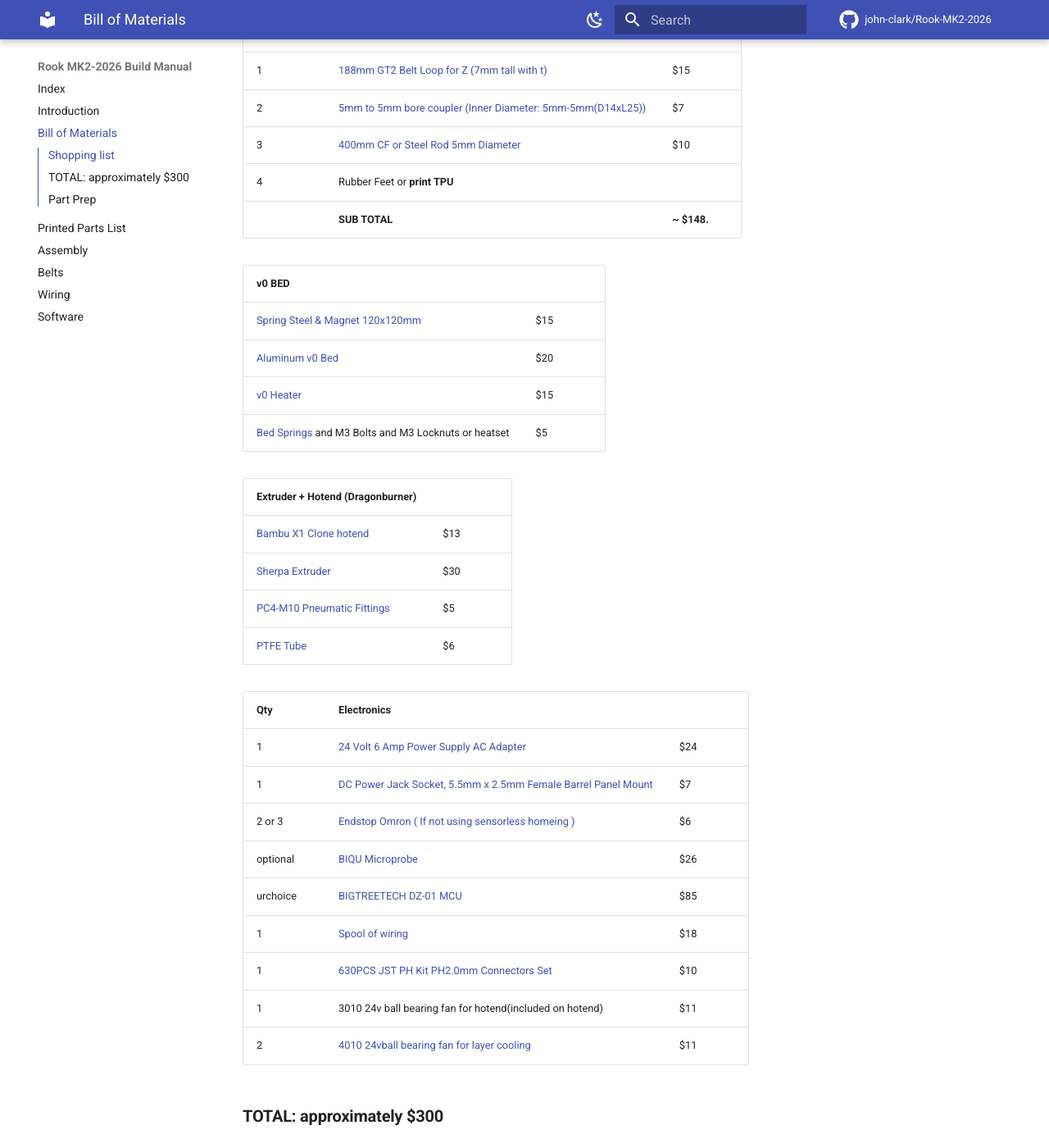
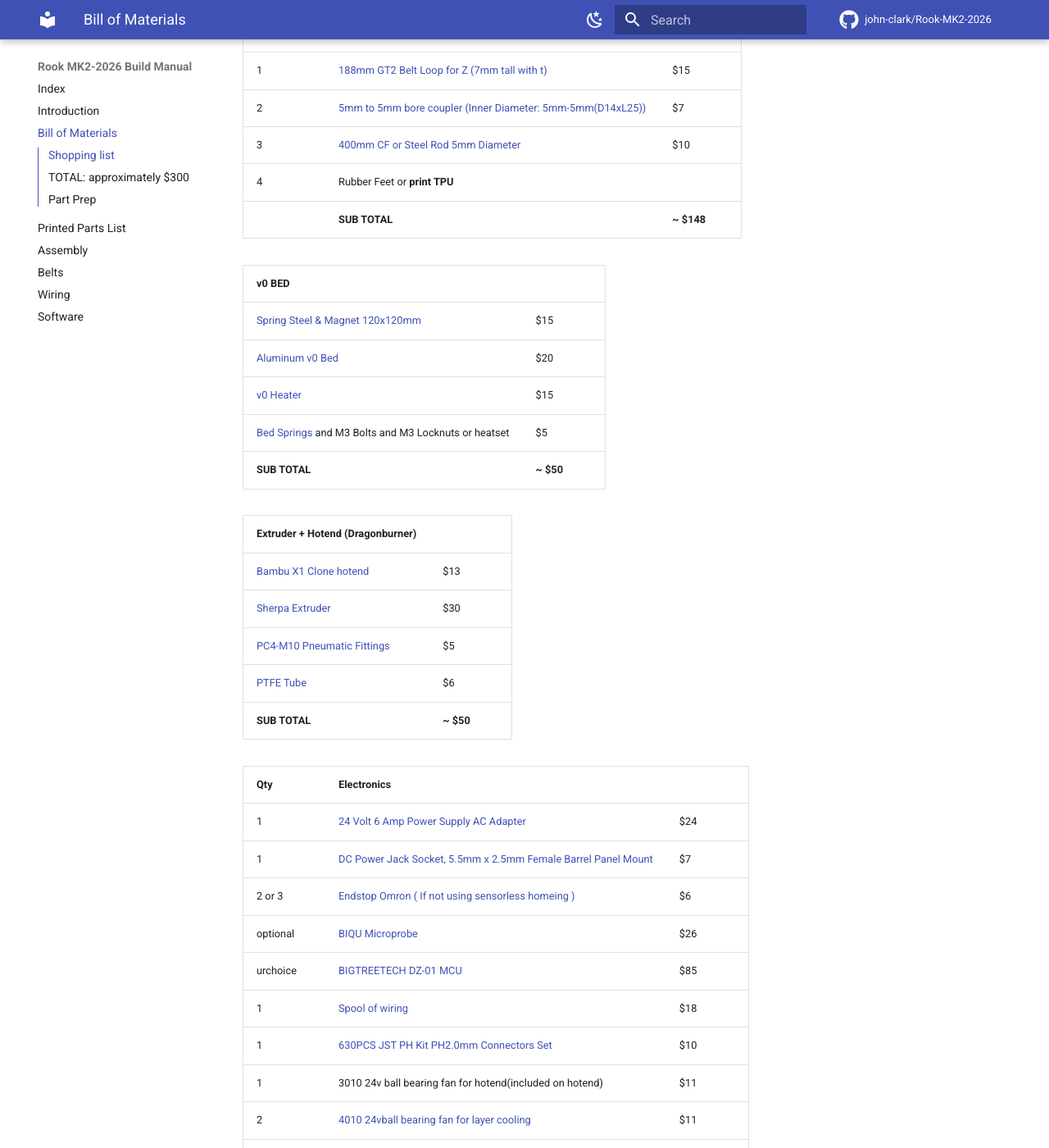
Before and after one commit to john-clark/Rook-MK2-2026, an MkDocs documentation site: the page built from docs/bom.md, in a window 1280 px wide and 1400 px high, scrolled down 936 px. Shown: the whole window at 82% size. Built offline with MkDocs 1.6.1 and Material for MkDocs 9.7.7, drawn with Linux system fonts in a browser that asks for light colours; comment, search, counter and statistics services are not loaded.

Commit message:
Update bom.md

```diff
--- a/docs/bom.md
+++ b/docs/bom.md
@@ -29,7 +29,7 @@
 | 2 | [5mm to 5mm bore coupler (Inner Diameter: 5mm-5mm(D14xL25))](https://www.amazon.com/Skweawert-5mm-Connector-Aluminum-Accessories/dp/B0DC6XWJSC) | $7 |
 | 3 | [400mm CF or Steel Rod 5mm Diameter](https://www.amazon.com/FOCMKEAS-Carbon-5mm-400mm-Airplane/dp/B0DGF22XY8) | $10 |
 | 4 | Rubber Feet or **print TPU** |   |
-| | **SUB TOTAL** | **~ $148.** |
+| | **SUB TOTAL** | **~ $148** |
 
 | v0 BED |   |
 | --- | --- |
@@ -37,6 +37,7 @@
 | [Aluminum v0 Bed](https://www.amazon.com/ASHATA-Support-Printer-Replacement-Aluminum/dp/B0C53VNLFC) | $20 |
 | [v0 Heater](https://www.amazon.com/Temperature-120X120-Silicone-Adhesive-Monoprice/dp/B08BNR7ZS9) | $15 |
 | [Bed Springs](https://www.amazon.com/BlingKingdom-Leveling-Compression-Connection-Creality/dp/B0CMT5GQG1) and M3 Bolts and M3 Locknuts or heatset | $5 |
+| **SUB TOTAL** | **~ $50** |
 
 | Extruder + Hotend (Dragonburner) |   |
 | --- | --- |
@@ -44,6 +45,7 @@
 | [Sherpa Extruder](https://www.amazon.com/Accessories-Lightweight-Extruder-Compatible-Ender3v2/dp/B0CNPG9QB2) | $30 |
 | [PC4-M10 Pneumatic Fittings](https://www.amazon.com/StLiSuYmx-Pneumatic-Connector-Fittings-Compatible/dp/B0F62FZK4R) | $5 |
 | [PTFE Tube](https://www.amazon.com/16-4ft-PTFE-Teflon-1-75mm-Filament/dp/B0F5HK1F3S) | $6 |
+| **SUB TOTAL** | **~ $50** |
 
 | Qty | Electronics |   |
 | --- | --- | --- |
@@ -56,6 +58,7 @@
 | 1 | [630PCS JST PH Kit PH2.0mm Connectors Set](https://www.amazon.com/EGSCST-Connector-PH2-0mm-Terminal-Connectors/dp/B0FJ8P8VYQ) | $10 |
 | 1 | 3010 24v ball bearing fan for hotend(included on hotend) | $11 |
 | 2 | [4010 24vball bearing fan for layer cooling](https://www.amazon.com/dp/B07L2WTH7H) | $11 |
+| **SUB TOTAL** | **~ $161** |
 
 ### **TOTAL: approximately $300**
 
```
